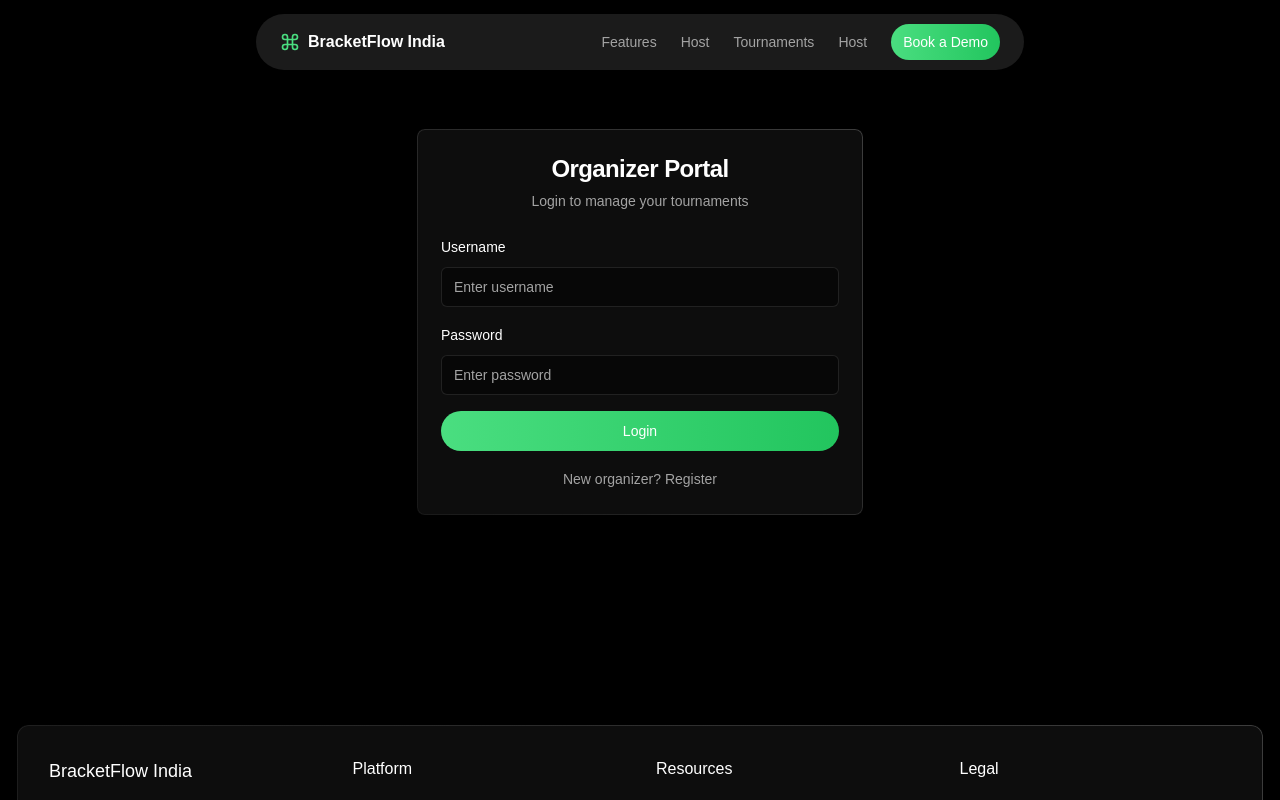
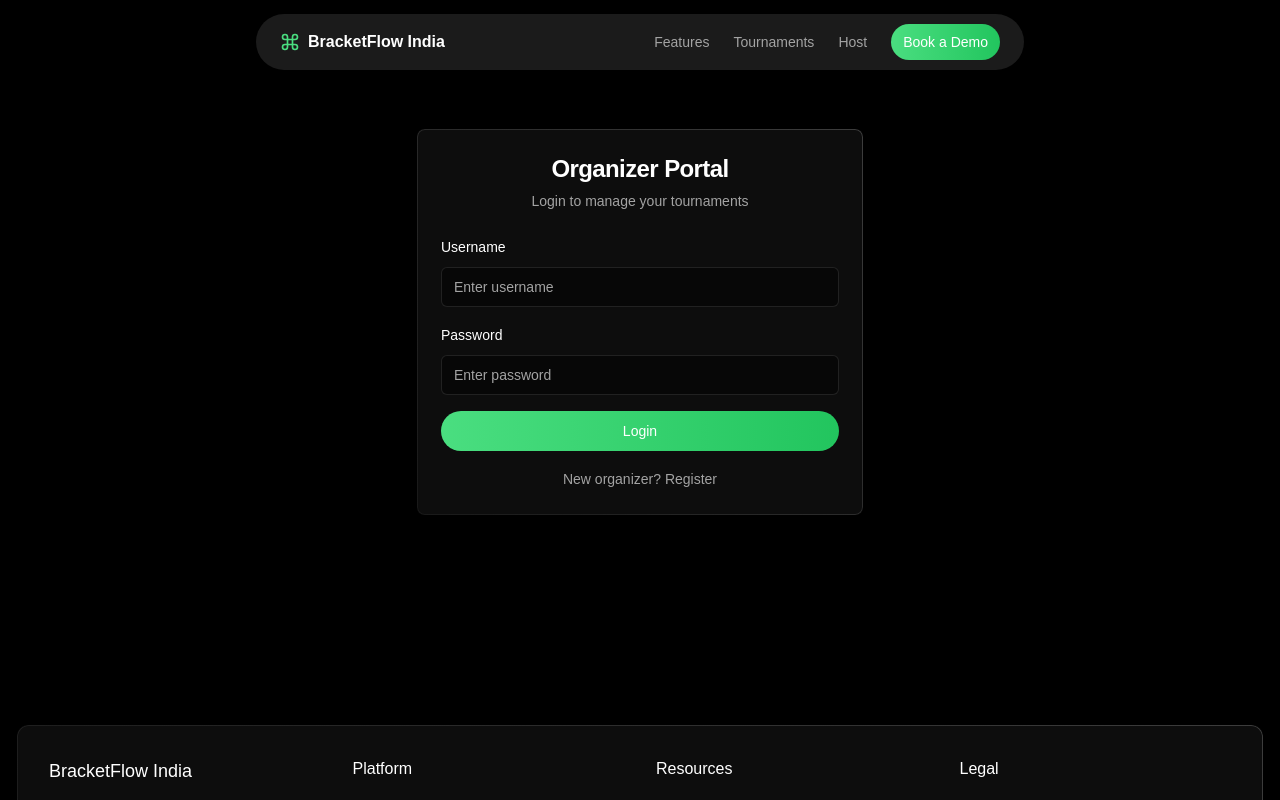
Before and after one commit to risaryan9/sprintx-hackathon-bracket-flow, a React (Vite) app: page /host/login in a window 1280 px wide. Shown: the top 800 px of the page. Built offline with nearby package versions, Linux system fonts and the light colour scheme; a web font is replaced by a local one.

Commit message:
Fixed hosting navigation bug

```diff
--- a/src/components/Navigation.tsx
+++ b/src/components/Navigation.tsx
@@ -58,7 +58,6 @@ const Navigation = () => {
 
   const sectionLinks = [
     { name: "Features", sectionId: "features" },
-    { name: "Host", sectionId: "testimonials" },
   ];
 
   return (
```
